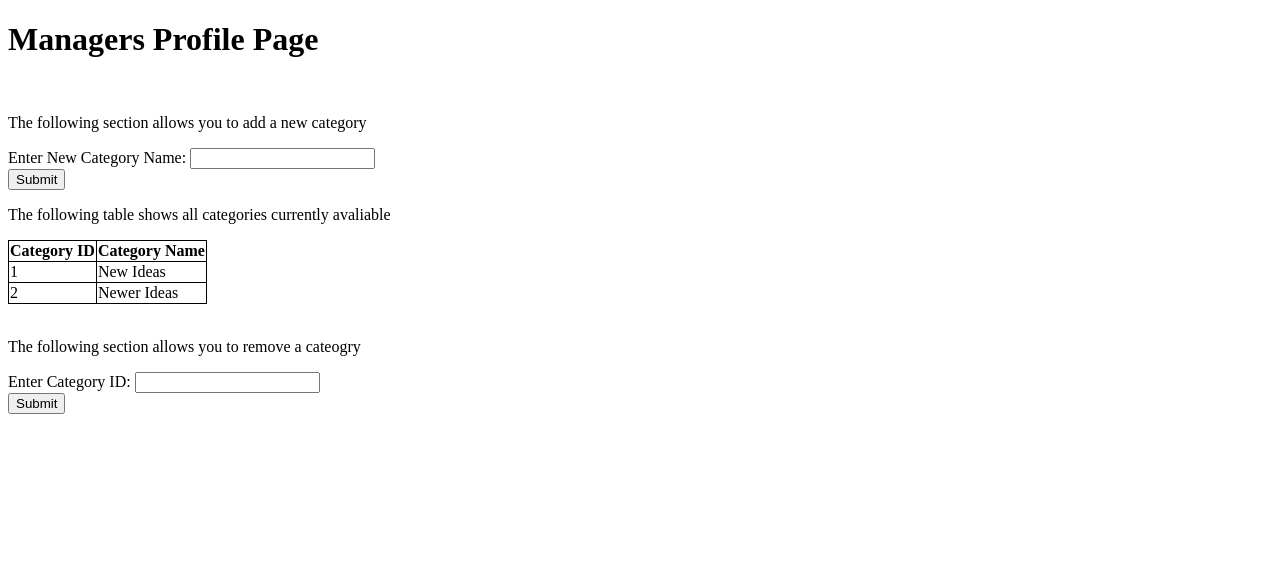
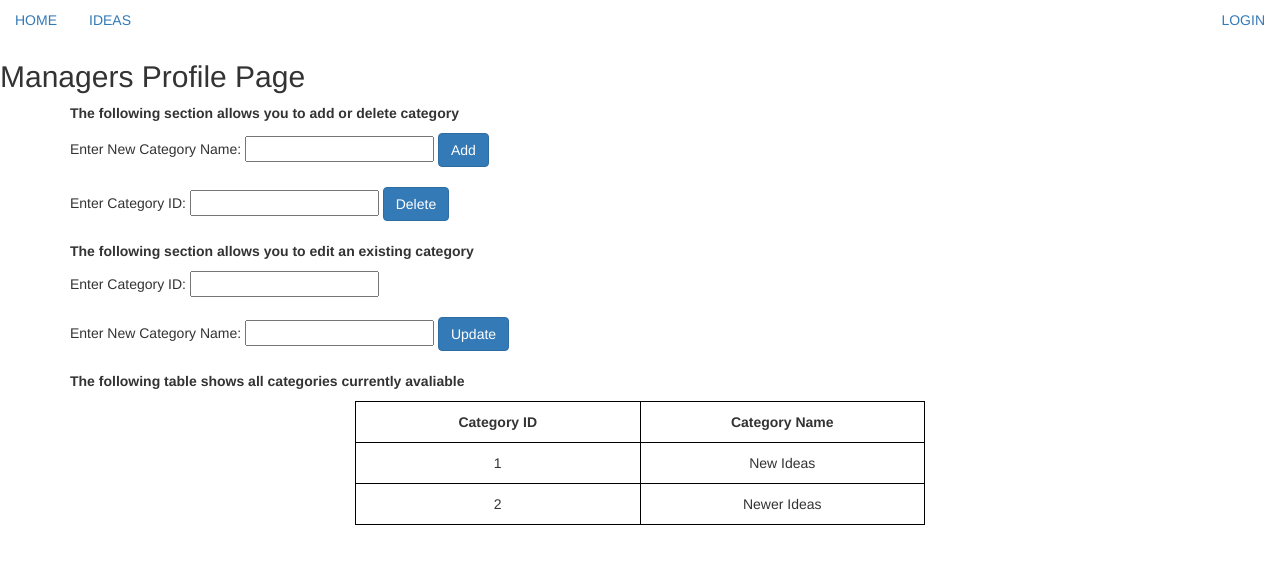
Before and after one commit to AristotleAxolotl/EnterpriseWebDev, a PHP site: page /ManagerPage.php in a window 1280 px wide. Shown: the top 564 px of the page. Run offline with PHP 8.4, Linux system fonts and the light colour scheme; data comes from the database, SQL or seed files in the repository.

Commit message:
Implements HTML Designs

```diff
--- a/ManagerPage.php
+++ b/ManagerPage.php
@@ -1,25 +1,66 @@
 <!DOCTYPE HTML>
 <html>
+<head>
+        <title>Manager Profile Page</title>
+        <link rel="stylesheet" type="text/css" href="https://maxcdn.bootstrapcdn.com/bootstrap/3.3.7/css/bootstrap.min.css">
+        <link rel="stylesheet" type="text/css" href="entweb.css">
+        <link href="https://fonts.googleapis.com/css?family=Open+Sans:400,600" rel="stylesheet">
+</head>
 <style>
 table, th, td {
     border: 1px solid black;
     border-collapse: collapse;
+	padding: 10px;
+	width: 50%;
+	text-align: center;
 }
 </style>
 <body>
 
+<div>
+            <ul class="nav nav-pills nav-fill nav-div">
+                <!-- <li class="nav-item">
+                    <a class="navbar-brand" href="#">Greenwich</a>
+                </li> -->
+                <li class="nav-item">
+                    <a class="nav-link active" href="#">HOME</a>
+                </li>
+                <li class="nav-item">
+                    <a class="nav-link" href="#">IDEAS</a>
+                </li>
+                <li class="nav-item pull-right">
+                    <a class="nav-link" href="#">LOGIN</a>
+                </li>
+            </ul>
+         </div>
+
+
 <?php
 include 'DBConnection.php';
 ?>
-<h1>Managers Profile Page</h1>
+<h2>Managers Profile Page</h2>
+
+<div class="container">
+<div class="container-background">
+<p><b>The following section allows you to add or delete category</b></p>
+	<form action="ManagerProcess.php" method="post">
+		Enter New Category Name: <input type="text" name="categoryName">
+		<input type="submit" value="Add" class="btn btn-primary">
+	</form>
 <br>
-<p>The following section allows you to add a new category</p>
 	<form action="ManagerProcess.php" method="post">
-Enter New Category Name: <input type="text" name="categoryName"><br>
-<input type="submit">
+		Enter Category ID: <input type="text" name="categoryID">
+		<input type="submit" value="Delete" class="btn btn-primary">
+	</form>
+<br><p><b>The following section allows you to edit an existing category</b></p>
+	<form action="ManagerProcess.php" method="post">
+		Enter Category ID: <input type="text" name="editCategoryID"><br><br>
+		Enter New Category Name: <input type="text" name="editCategoryName">
+		<input type="submit" value="Update" class="btn btn-primary">
 <br>
-<p>The following table shows all categories currently avaliable</p>
-<table ">
+<br>
+<p><b>The following table shows all categories currently avaliable</b></p>
+	<table align="center">
 	  <tr>
 		<th>Category ID</th>
 		<th>Category Name</th>
@@ -37,12 +78,8 @@ foreach ($categoriesID as $categoryID){
 	DBClose();
 	?>
 	</table>
-<br>
-<p>The following section allows you to remove a cateogry</p>
-<form action="ManagerProcess.php" method="post">
-Enter Category ID: <input type="text" name="categoryID"><br>
-<input type="submit">
-</form>
+</div>
+</div>
 
 </body>
 </html>
```
Lines whose indentation alone changed are shown as unchanged.
